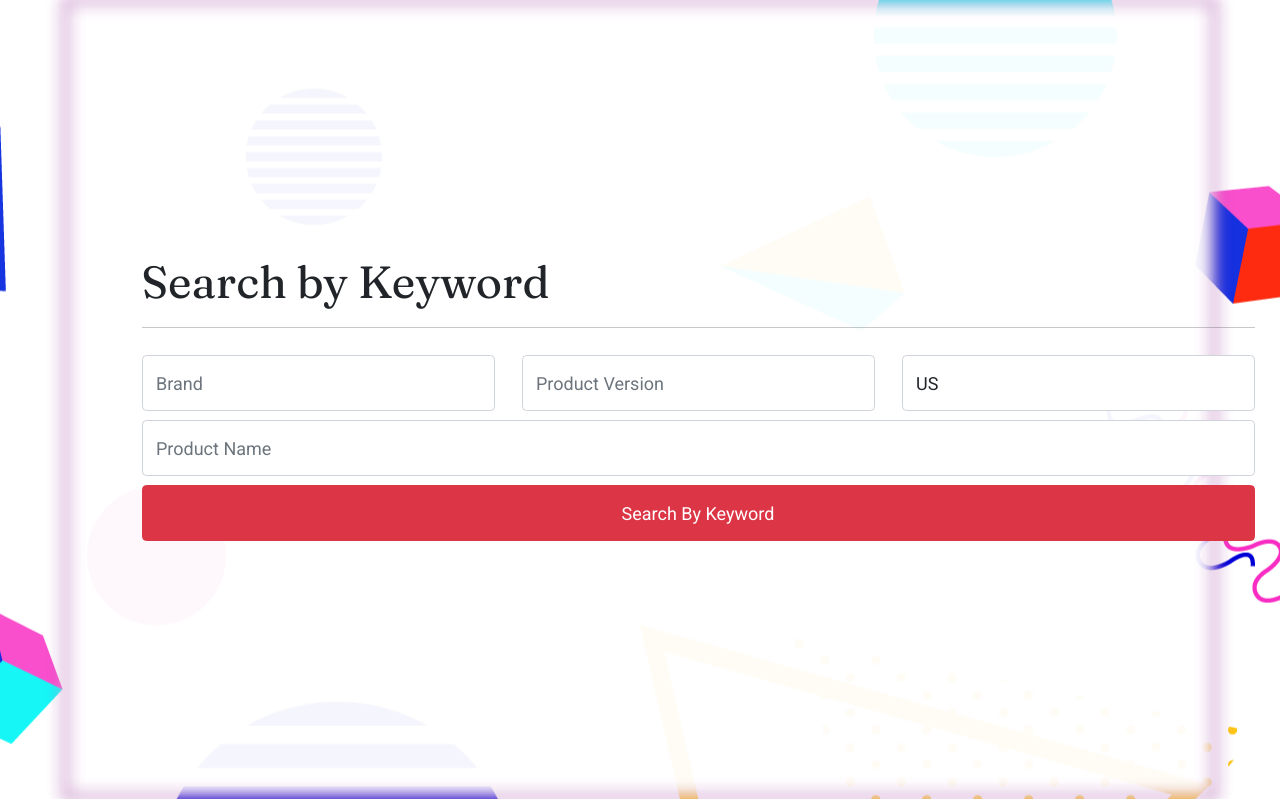
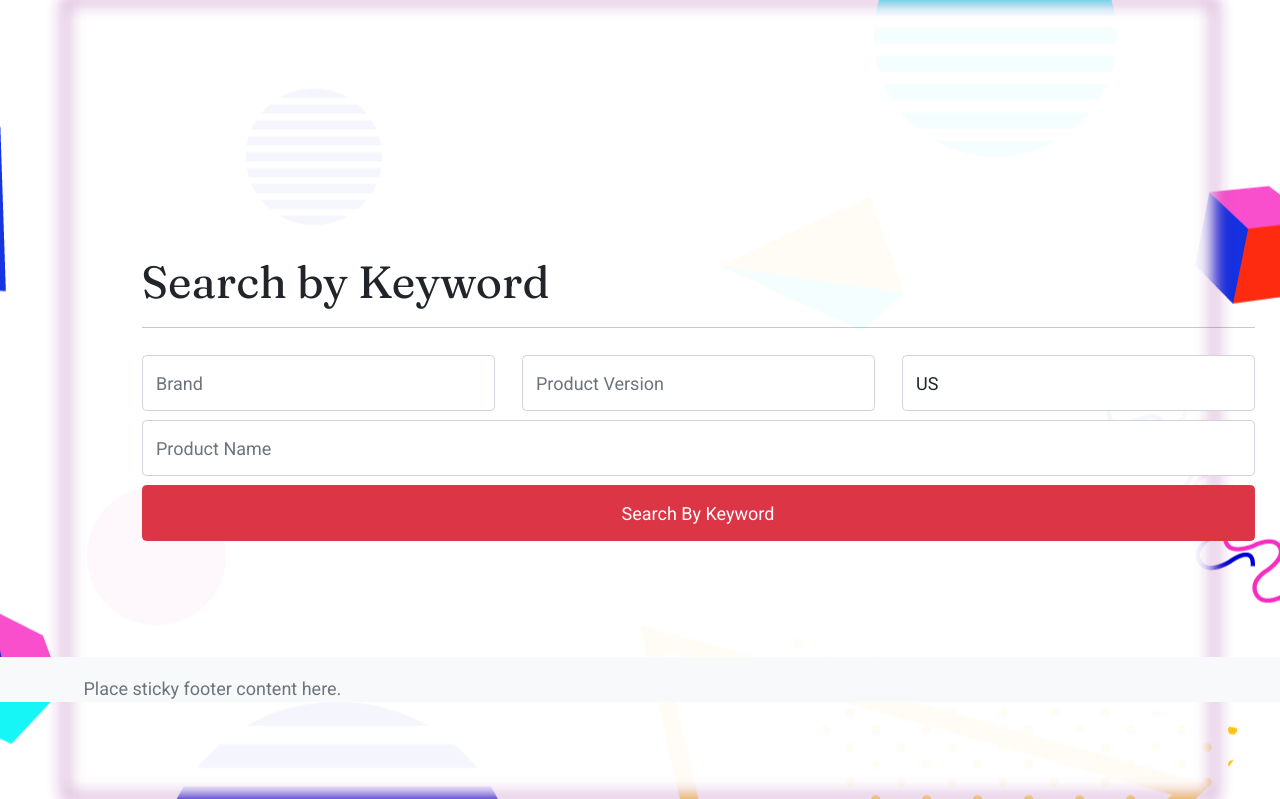
Before and after one commit to dengxinjuan/trueDeal, a Flask app: page / in a window 1280 px wide. Shown: the part 98-897 px from the top of the page. Run offline with Flask 2, Linux system fonts and the light colour scheme; some libraries are stand-ins or nearby versions.

Commit message:
minor change

```diff
--- a/app.py
+++ b/app.py
@@ -81,7 +81,7 @@ def search_result():
     searchterm = brand+productname+version
     result = request_amazon(searchterm, country)
 
-    return render_template('search.html', result=result, len=len(result))
+    return render_template('search.html', result=result, len=len(result), country=country)
 
 
 ##########User ####
@@ -226,6 +226,15 @@ def search_by_asin():
     return render_template("asin.html", form=form)
 
 
+@app.route("/product")
+def product_detail():
+    """display detail of the product"""
+    asin = request.args["r"]
+    country = request.args["c"]
+    result = product_by_asin(asin, country)
+    return render_template('asinresult.html', result=result)
+
+
 # search reviews by asin
 
 def search_reviews(asin, country):
--- a/static/css/main.css
+++ b/static/css/main.css
@@ -85,3 +85,10 @@ h1 {
   padding-top: 50px;
   width: 300px;
 }
+
+#footer {
+  position: absolute;
+  bottom: 0;
+  width: 100%;
+  height: 2.5rem; /* Footer height */
+}
--- a/templates/base.html
+++ b/templates/base.html
@@ -36,7 +36,7 @@
       crossorigin="anonymous"
     ></script>
   </head>
-  <body>
+  <body class="d-flex flex-column h-100">
     <nav
       class="navbar navbar-expand-lg navbar-dark"
       style="
--- a/templates/home.html
+++ b/templates/home.html
@@ -64,6 +64,10 @@
   </form>
 </div>
 
-<div id="result"></div>
+<footer class="footer mt-auto py-3 bg-light" id="footer">
+  <div class="container">
+    <span class="text-muted">Place sticky footer content here.</span>
+  </div>
+</footer>
 
 {%endblock%}
```
Also changed, not shown: templates/search.html (+7 -3 lines).
